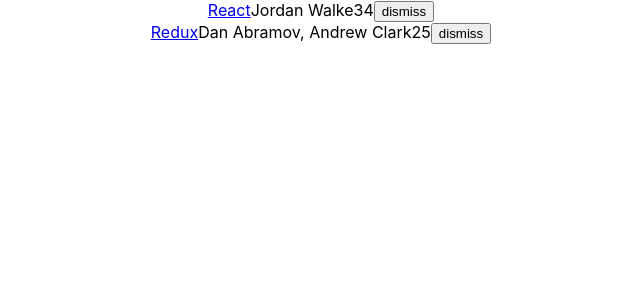
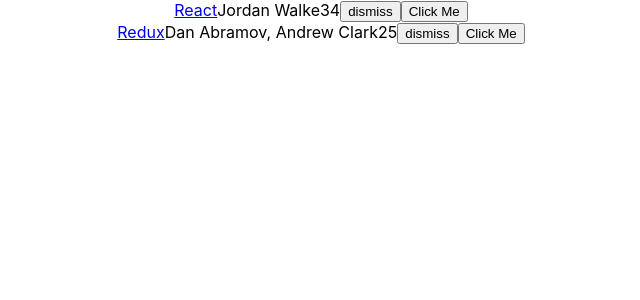
Before and after one commit to RimChoi/road-to-react, a React (Create React App) app: page / in a window 1280 px wide. Shown: the top 300 px of the page, without its empty margins (319-959 px from the left). Built offline with nearby package versions, Linux system fonts and the light colour scheme.

Commit message:
2.4 클래스 메서드 바인딩

```diff
--- a/src/App.js
+++ b/src/App.js
@@ -19,13 +19,7 @@
     objectID: 1,
   },
 ];
-/**
- * 2.1 Internal component state
- * 컴포넌트 내부 상태(Internal component state)는 컴포넌트에 저장된 상태(state)를 말하며,
- * 다른 말로는 로컬 상태(local state)라고 합니다.
- *
- * 컴포넌트 상태는 프로퍼티로 그 값을 수정, 삭제, 저장합니다.
- */
+
 class App extends Component {
   constructor(props) {
     super(props);
@@ -34,13 +28,38 @@
       list,
     };
     /**
-     * 이 함수는 클래스에 바인딩되어 있으므로 클래스 메서드입니다.
+     * 1. 클래스 메서드는 클래스 인스턴스에 자동으로 this를 바인딩하지 않기 때문에 일일이 바인딩을 해줘야 합니다
+     * 2. render() 메서드 안에서 바인딩이 가능하지만, 컴포넌트가 업데이트 될 때마다 실행 - 성능에 영향
+     * 을 주기 때문에 컴포넌트가 인스턴스화될때 한번만 바인딩하는 것이 좋은 방법입니다.
+     */
+    this.onDismiss = this.onDismiss.bind(this);
+
+    /**
+     * 3. 생성자에서 바로 클래스 메서드의 할 일을 정의할 수도 있습니다.
+     * 하지만, 생성자에게 혼란을 줄 수 있기 때문에 사용하지 않는 것이 좋습니다.
+     * 생성자는 클래스의 모든 프로퍼티를 인스턴스 화하기 위해 존재합니다.
+     *
+     * 따라서 클래스 메서드의 로직은 생성자 외부에서 정의하는 것이 좋습니다.
+     */
+    this.onClickClickMe = () => {
+      console.log(this);
+    }
+  } // End Constructor()
+
+  /**
+   * 4. ES6 화살표 함수를 사용하면 클래스 메서드를 생성자 내부에 바인딩하지 않고도 자동 바인딩할 수 있습니다.
+   *    그러나 리액트 공식 문서는 생성자 내부에 클래스 메서드를 바인딩할 것을 제안하고 있습니다
+   */
+  onClickMe = () => {
+    console.log(this);
+  }
+
+  /**
+   * @description 이 함수는 클래스에 바인딩되어 있으므로 클래스 메서드입니다.
      * 따라서 onDismiss()가 아니라 this.onDismiss()로 접근합니다.
      * this 객체는 클래스 인스턴스입니다.
-     */
-    this.onDismiss = this.onDismiss.bind(this);
-  }
-
+   * @param {*} id
+   */
   onDismiss(id) {
     // function isNotId(item) {
     //   return item.objectID !== id;
@@ -72,6 +91,14 @@
                 dismiss
               </button>
             </span>
+            <span>
+                <button
+                  onClick={this.onClickMe}
+                  type="button"
+                >
+                  Click Me
+                </button>
+            </span>
           </div>
         )}
       </div>
```
